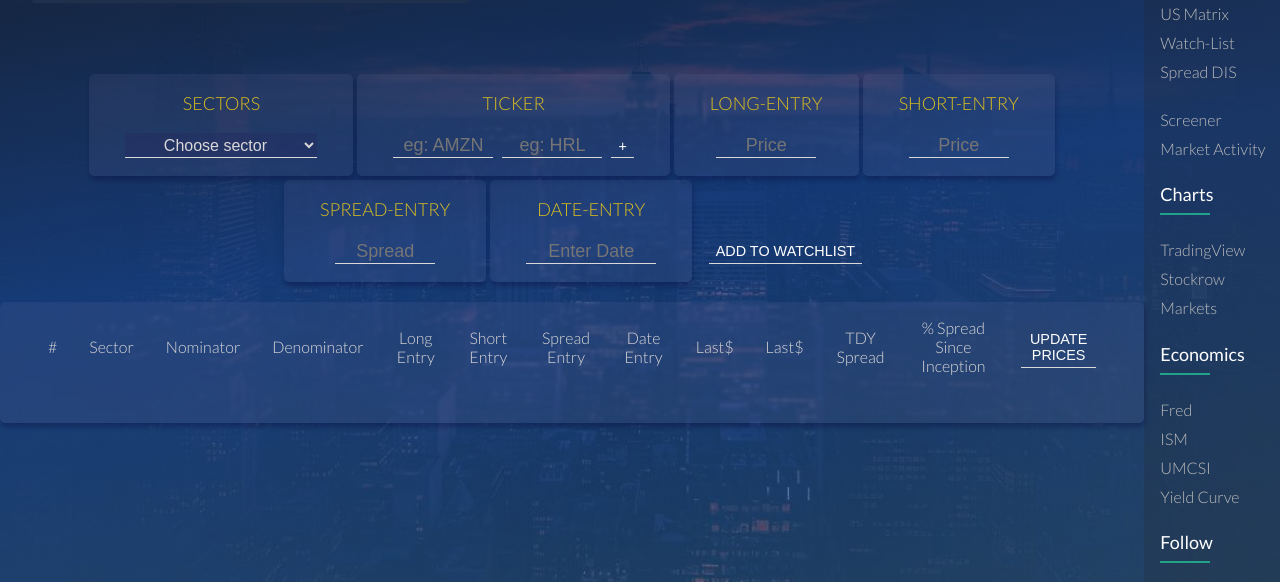
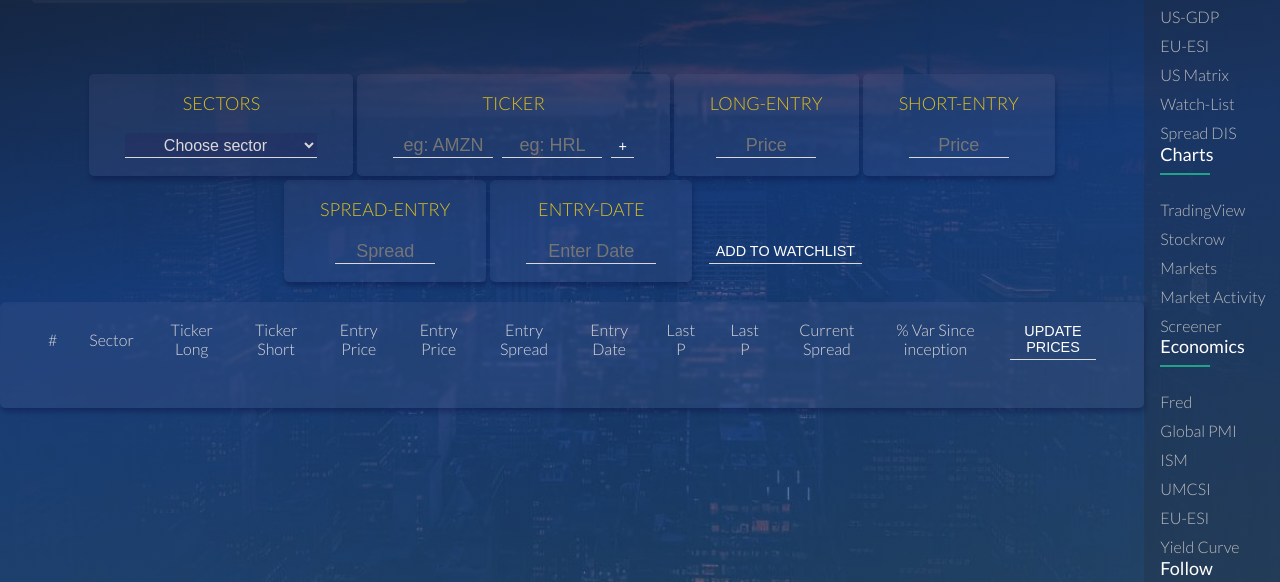
Before and after one commit to B-Artech/Spread-Watchlist, a plain HTML site: page index.html in a window 1280 px wide. Shown: the part 108-690 px from the top of the page. Drawn offline with Linux system fonts and the light colour scheme; some packages are replaced by stand-ins of ours; a script that the page names is missing.

Commit message:
Update index.html

```diff
--- a/index.html
+++ b/index.html
@@ -72,7 +72,7 @@
                 <input type="text" id="spread" name="input" placeholder="Spread">
             </li>
             <li class="watchlist__rows--label">
-                <label class="spread" for="spread">Date-Entry</label>
+                <label class="spread" for="spread">Entry-Date</label>
                 <input placeholder='Enter Date' class='entryDate' id="entryDate" onfocus="(this.type='date')"
                     onblur="(this.type='text')">
             </li>
@@ -84,16 +84,16 @@
                     <tr>
                         <th scope="col">#</th>
                         <th scope="col">Sector</th>
-                        <th scope="col">Nominator</th>
-                        <th scope="col">Denominator</th>
-                        <th scope="col">Long Entry</th>
-                        <th scope="col">Short Entry</th>
-                        <th scope="col">Spread Entry</th>
-                        <th scope="col">Date Entry</th>
-                        <th scope="col">Last$</th>
-                        <th scope="col">Last$</th>
-                        <th scope="col">TDY Spread</th>
-                        <th scope="col">% Spread Since Inception</th>
+                        <th scope="col">Ticker Long</th>
+                        <th scope="col">Ticker Short</th>
+                        <th scope="col">Entry Price</th>
+                        <th scope="col">Entry Price</th>
+                        <th scope="col">Entry Spread</th>
+                        <th scope="col">Entry Date</th>
+                        <th scope="col">Last P</th>
+                        <th scope="col">Last P</th>
+                        <th scope="col">Current Spread</th>
+                        <th scope="col">% Var Since inception</th>
                         <th><button id="updateBtn" class="updateBtn">Update Prices</button></th>
                     </tr>
                 </thead>
@@ -105,15 +105,15 @@
     <footer class="footer">
             <div class="footer__row">
                 <div class="footer-col">
-                    <h4>reserch</h4>
+                    <h4>Data</h4>
                     <ul>
-                          <li><a href=https://docs.google.com/spreadsheets/d/15Ely28LjE2kyvPqY-jLiuLa_RdFhKxoR/edit?usp=sharing&ouid=114233519661953650920&rtpof=true&sd=true target=”_blank”>PMI Data</a></li>
+                        <li><a href=https://docs.google.com/spreadsheets/d/15Ely28LjE2kyvPqY-jLiuLa_RdFhKxoR/edit?usp=sharing&ouid=114233519661953650920&rtpof=true&sd=true target=”_blank”>PMI Data</a></li>
+                        <li><a href=https://docs.google.com/spreadsheets/d/1Ip_Aikm0DbV4vSQzv_q5LGyIhwibZ5R1/edit?usp=sharing&ouid=114233519661953650920&rtpof=true&sd=true target=”_blank”>UMCSI</a></li>
+                        <li><a href=https://docs.google.com/spreadsheets/d/1zt15AsXoBsdN54bRywd1tPtwXQ721Q07/edit?usp=sharing&ouid=114233519661953650920&rtpof=true&sd=true target=”_blank”>US-GDP</a></li>
+                        <li><a href=https://docs.google.com/spreadsheets/d/1nfgqNqN1Yfa5HpvBLMNmJaKaixb0AWw9/edit?usp=sharing&ouid=114233519661953650920&rtpof=true&sd=truetarget=”_blank”>EU-ESI</a></li>
                         <li><a href="https://docs.google.com/spreadsheets/d/1vprsdxFisuioq4F7rjT8rURJBOfLIM2Q1zfsq_wP6fM/edit?usp=sharing" target=”_blank”>US Matrix</a></li>
                         <li><a href=https://docs.google.com/spreadsheets/d/1AVECjna0d0FP-Eqax8BiN8ohrHu_Aa8W/edit?usp=sharing&ouid=114233519661953650920&rtpof=true&sd=true target=”_blank”>Watch-list</a></li>
                         <li><a href=https://docs.google.com/spreadsheets/d/1ChfLoZcleUfPJHjghM3FC2ZhK_OPn5V3/edit?usp=sharing&ouid=114233519661953650920&rtpof=true&sd=true target=”_blank”>Spread DIS</a></li>
-                        <br/>
-                        <li><a href="https://www.zacks.com/screening/stock-screener" target=”_blank”>Screener</a></li>
-                        <li><a href="https://www.nasdaq.com/market-activity/stocks" target=”_blank”>Market Activity</a></li>
                     </ul>
                 </div>
                 <div class="footer-col">
@@ -122,14 +122,18 @@
                         <li><a href="https://www.tradingview.com" target=”_blank”>TradingView</a></li>
                         <li><a href="https://stockrow.com/" target=”_blank”>Stockrow</a></li>
                         <li><a href="https://www.marketscreener.com/" target=”_blank”>Markets</a></li>
+                        <li><a href="https://www.nasdaq.com/market-activity/stocks" target=”_blank”>Market Activity</a></li>
+                        <li><a href="https://www.zacks.com/screening/stock-screener" target=”_blank”>Screener</a></li>
                     </ul>
                 </div>
                 <div class="footer-col">
                     <h4>Economics</h4>
                     <ul>
                         <li><a href="https://fred.stlouisfed.org/" target=”_blank”>fred</a></li>
+                        <li><a href="https://www.pmi.spglobal.com/Public/Release/PressReleases?language=en" target=”_blank”>Global PMI</a></li>
                         <li><a href="https://www.ismworld.org/supply-management-news-and-reports/reports/ism-report-on-business/" target=”_blank”>ISM</a></li>
                         <li><a href="http://www.sca.isr.umich.edu/" target=”_blank”>UMCSI</a></li>
+                        <li><a href="https://economy-finance.ec.europa.eu/economic-forecast-and-surveys/business-and-consumer-surveys/download-business-and-consumer-survey-data/time-series_en#main-indicators-esi-eei-sectoral-cis" target=”_blank”>EU-ESI</a></li>
                         <li><a href="https://stockcharts.com/freecharts/yieldcurve.php" target=”_blank”>Yield Curve</a></li>
                     </ul>
                 </div>
```
